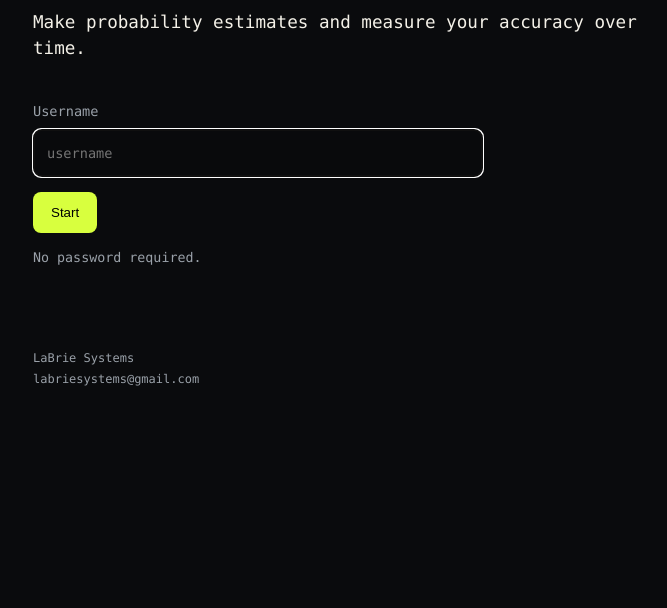
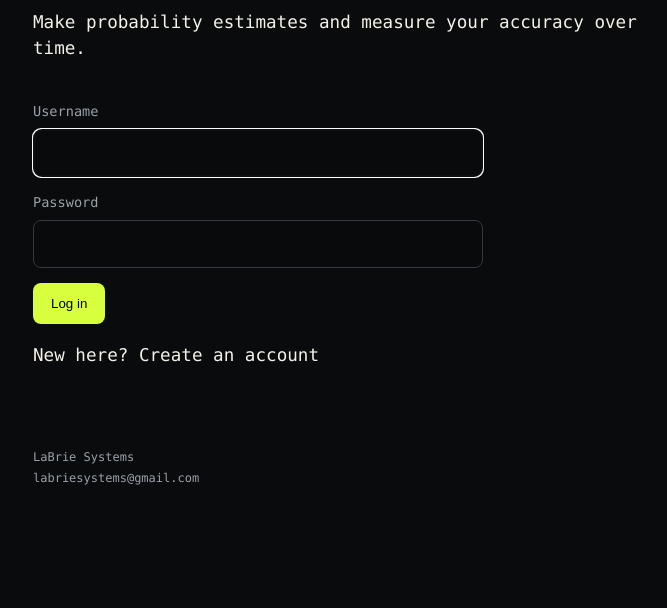
Before and after one commit to labriesystems/Prediction-Market, a Python web app: template templates/login.html in a window 1280 px wide. Shown: the part 336-944 px from the top of the page, without its empty margins (197-864 px from the left). Before the commit the page ends 722 px from the top, so only its background shows below. Run offline with Jinja, Linux system fonts and the light colour scheme; the template is opened without the code that fills it, so the values that code supplies are empty.

Commit message:
Update login.html

```diff
--- a/templates/login.html
+++ b/templates/login.html
@@ -1,6 +1,6 @@
 {% extends 'base.html' %}
 
-{% block title %}Prediction Market{% endblock %}
+{% block title %}Log In · Prediction Market{% endblock %}
 
 {% block content %}
 
@@ -19,17 +19,30 @@
       <input
         name="username"
         maxlength="24"
+        autocomplete="username"
+        required
         autofocus
-        required
-        placeholder="username"
       >
     </label>
 
-    <button>Start</button>
+    <label>
+      Password
+      <input
+        type="password"
+        name="password"
+        autocomplete="current-password"
+        required
+      >
+    </label>
+
+    <button>Log in</button>
 
   </form>
 
-  <small>No password required.</small>
+  <p class="auth-switch">
+    New here?
+    <a href="{{ url_for('register') }}">Create an account</a>
+  </p>
 
   <footer class="start-footer">
     <span>LaBrie Systems</span>
```
